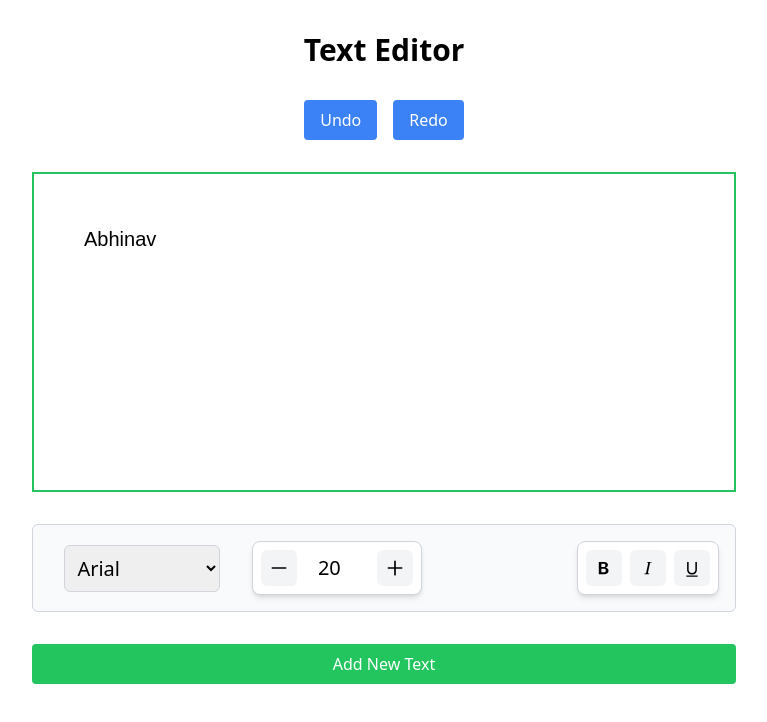
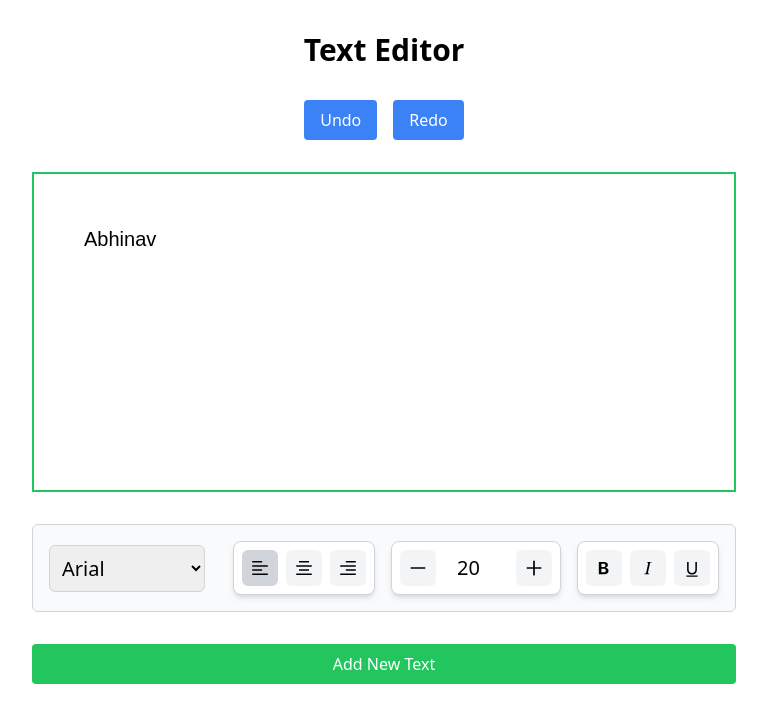
Before and after one commit to brij1728/text-editor, a Next.js app: page / in a window 1280 px wide. Shown: the top 722 px of the page, without its empty margins (256-1023 px from the left). Built offline with nearby package versions, Linux system fonts and the light colour scheme.

Commit message:
Refactor TextEditor component to add textAlign property and update text alignment controls

```diff
--- a/src/components/TextEditor/TextEditor.tsx
+++ b/src/components/TextEditor/TextEditor.tsx
@@ -12,6 +12,7 @@ interface TextStyle {
   fontWeight: 'normal' | 'bold';
   fontStyle: 'normal' | 'italic';
   textDecoration: 'none' | 'underline';
+  textAlign: 'left' | 'center' | 'right';
 }
 
 export const TextEditor = () => {
@@ -22,6 +23,7 @@ export const TextEditor = () => {
     fontWeight: 'normal',
     fontStyle: 'normal',
     textDecoration: 'none',
+    textAlign: 'left',
   });
   const [editing, setEditing] = useState<boolean>(false);
 
--- a/src/components/TextStyles/TextStyles.tsx
+++ b/src/components/TextStyles/TextStyles.tsx
@@ -1,7 +1,14 @@
+import {
+  AiOutlineAlignCenter,
+  AiOutlineAlignLeft,
+  AiOutlineAlignRight,
+} from 'react-icons/ai';
 import { BsTypeBold, BsTypeItalic, BsTypeUnderline } from 'react-icons/bs'; // Icons for Bold, Italic, Underline
 import { HiOutlineMinus, HiOutlinePlus } from 'react-icons/hi'; // Icons for Plus and Minus
 
 import React from 'react';
+
+// Icons for Text Alignment
 
 interface TextStyle {
   fontSize: string;
@@ -9,6 +16,7 @@ interface TextStyle {
   fontWeight: 'normal' | 'bold';
   fontStyle: 'normal' | 'italic';
   textDecoration: 'none' | 'underline';
+  textAlign: 'left' | 'center' | 'right'; // Adding textAlign property
 }
 
 interface ControlsProps {
@@ -48,8 +56,9 @@ export const TextStyles: React.FC<ControlsProps> = ({
 
   return (
     <div className='flex flex-col md:flex-row w-full p-4 bg-slate-50 border border-gray-300 rounded-md gap-4 text-sm md:text-xl'>
+      <div className='flex  w-full items-center justify-between gap-2 md:gap-4'>
         {/* Font Family Selector */}
-      <div className='flex w-full md:w-2/5 flex-wrap items-center justify-center space-x-4'>
+        <div className='flex flex-wrap items-center justify-center space-x-4'>
           <select
             name='fontFamily'
             value={style.fontFamily}
@@ -61,9 +70,31 @@ export const TextStyles: React.FC<ControlsProps> = ({
             <option value='Courier New'>Courier New</option>
           </select>
         </div>
+        {/* Text Alignment: Left, Center, Right */}
+        <div className='flex items-center p-1 md:p-2 bg-white rounded-lg border border-gray-300 shadow-md gap-1 md:gap-2'>
+          <button
+            onClick={() => handleButtonClick('textAlign', 'left')}
+            className={`p-1 md:p-2 ${style.textAlign === 'left' ? 'bg-gray-300' : 'bg-gray-100'} hover:bg-gray-200 rounded-md`}
+          >
+            <AiOutlineAlignLeft />
+          </button>
+          <button
+            onClick={() => handleButtonClick('textAlign', 'center')}
+            className={`p-1 md:p-2 ${style.textAlign === 'center' ? 'bg-gray-300' : 'bg-gray-100'} hover:bg-gray-200 rounded-md`}
+          >
+            <AiOutlineAlignCenter />
+          </button>
+          <button
+            onClick={() => handleButtonClick('textAlign', 'right')}
+            className={`p-1 md:p-2 ${style.textAlign === 'right' ? 'bg-gray-300' : 'bg-gray-100'} hover:bg-gray-200 rounded-md`}
+          >
+            <AiOutlineAlignRight />
+          </button>
+        </div>
+      </div>
 
       {/* Font Size Controls */}
-      <div className='flex w-full  items-center justify-between gap-2 md:gap-4'>
+      <div className='flex  w-full items-center justify-between gap-2 md:gap-4'>
         <div className='flex items-center justify-center space-x-2 p-1 md:p-2 bg-white rounded-lg border border-gray-300 shadow-md'>
           <button
             onClick={() => handleFontSizeChange(false)}
@@ -76,7 +107,7 @@ export const TextStyles: React.FC<ControlsProps> = ({
             name='fontSize'
             value={parseInt(style.fontSize, 10)}
             onChange={handleStyleChange}
-            className='w-12 md:w-16 mx-auto  text-center  focus:outline-none focus:ring-1 md:focus:ring-2 focus:ring-blue-500'
+            className='w-12 md:w-16 mx-auto text-center focus:outline-none focus:ring-1 md:focus:ring-2 focus:ring-blue-500'
           />
           <button
             onClick={() => handleFontSizeChange(true)}
@@ -87,7 +118,7 @@ export const TextStyles: React.FC<ControlsProps> = ({
         </div>
 
         {/* Text Styles: Bold, Italic, Underline */}
-        <div className='flex items-center  p-1 md:p-2 bg-white rounded-lg border border-gray-300 shadow-md gap-1 md:gap-2'>
+        <div className='flex items-center p-1 md:p-2 bg-white rounded-lg border border-gray-300 shadow-md gap-1 md:gap-2'>
           <button
             onClick={() =>
               handleButtonClick(
--- a/src/components/UndoRedo/UndoRedo.tsx
+++ b/src/components/UndoRedo/UndoRedo.tsx
@@ -6,6 +6,7 @@ interface TextStyle {
   fontWeight: 'normal' | 'bold';
   fontStyle: 'normal' | 'italic';
   textDecoration: 'none' | 'underline';
+  textAlign: 'left' | 'center' | 'right';
 }
 
 interface UndoRedoProps {
```
Lines whose indentation alone changed are shown as unchanged.
